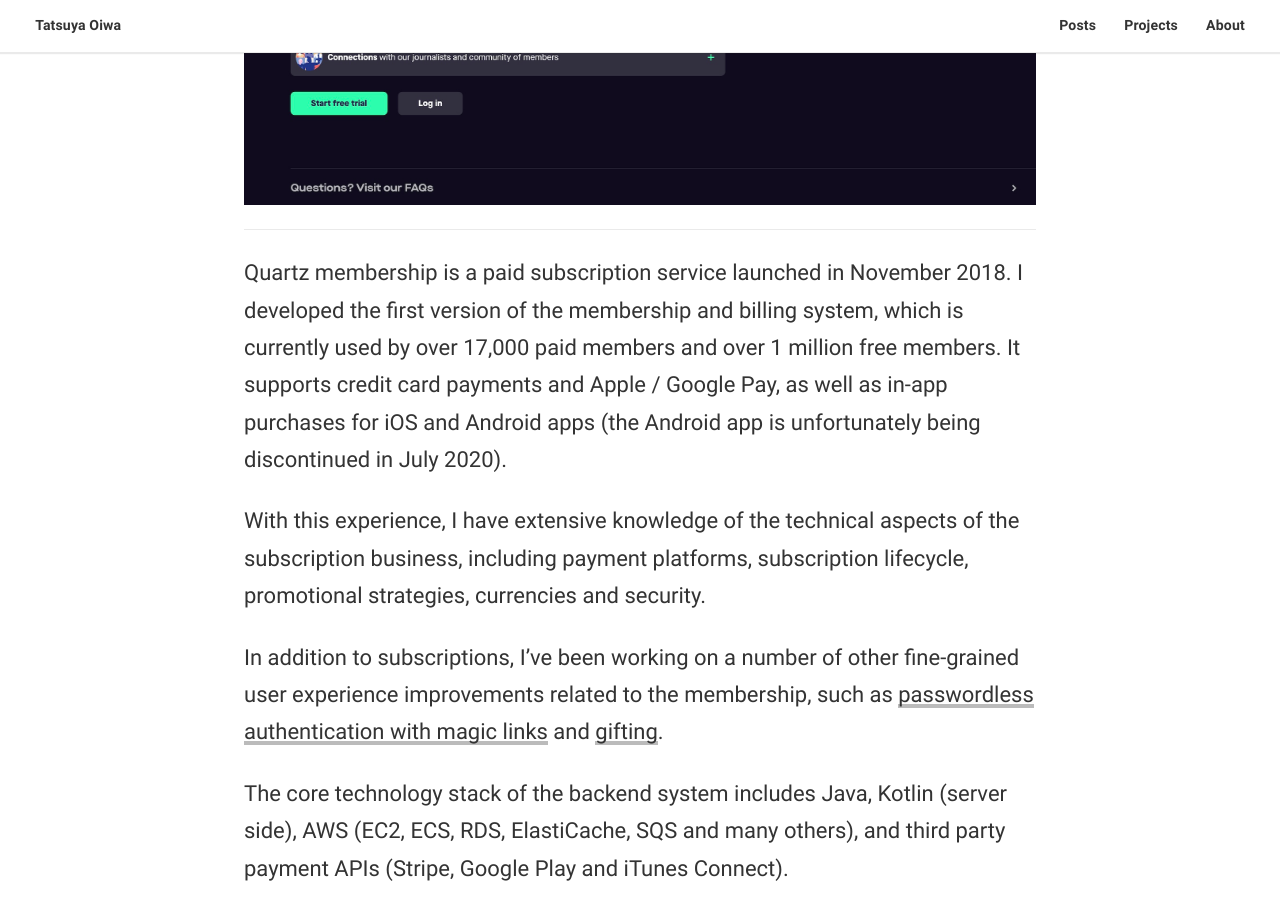
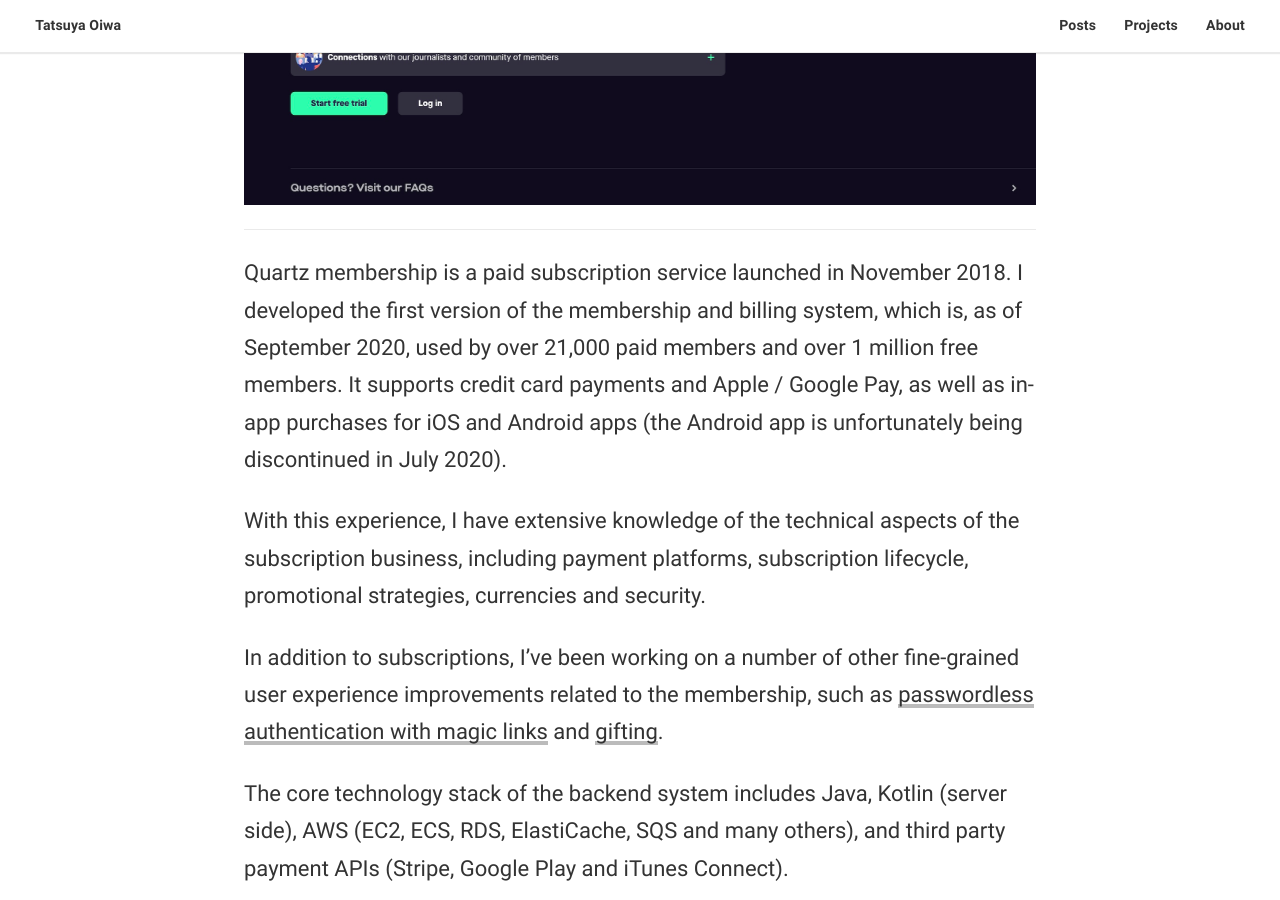
Before and after one commit to tatsuyaoiw/website, a Jekyll site: the page built from projects.html, in a window 1280 px wide and 900 px high, scrolled down 771 px. Built offline with Jekyll 4.4.1, drawn with Linux system fonts in a browser that asks for light colours; some web fonts are replaced.

Commit message:
Update projects.html

```diff
--- a/projects.html
+++ b/projects.html
@@ -10,7 +10,7 @@
 <p><img src="/assets/images/quartz-membership.jpg"></p>
 <hr/>
 
-<p>Quartz membership is a paid subscription service launched in November 2018. I developed the first version of the membership and billing system, which is currently used by over 17,000 paid members and over 1 million free members. It supports credit card payments and Apple / Google Pay, as well as in-app purchases for iOS and Android apps (the Android app is unfortunately being discontinued in July 2020).</p>
+<p>Quartz membership is a paid subscription service launched in November 2018. I developed the first version of the membership and billing system, which is, as of September 2020, used by over 21,000 paid members and over 1 million free members. It supports credit card payments and Apple / Google Pay, as well as in-app purchases for iOS and Android apps (the Android app is unfortunately being discontinued in July 2020).</p>
 <p>With this experience, I have extensive knowledge of the technical aspects of the subscription business, including payment platforms, subscription lifecycle,  promotional strategies, currencies and security.</p>
 <p>In addition to subscriptions, I’ve been working on a number of other fine-grained user experience improvements related to the membership, such as <a href="https://product.qz.com/implementing-passwordless-login-with-magic-links" target="_blank">passwordless authentication with magic links</a> and <a href="https://qz.com/gift/" target="_blank">gifting</a>.</p>
 <p>The core technology stack of the backend system includes Java, Kotlin (server side), AWS (EC2, ECS, RDS, ElastiCache, SQS and many others), and third party payment APIs (Stripe, Google Play and iTunes Connect).</p>
```
